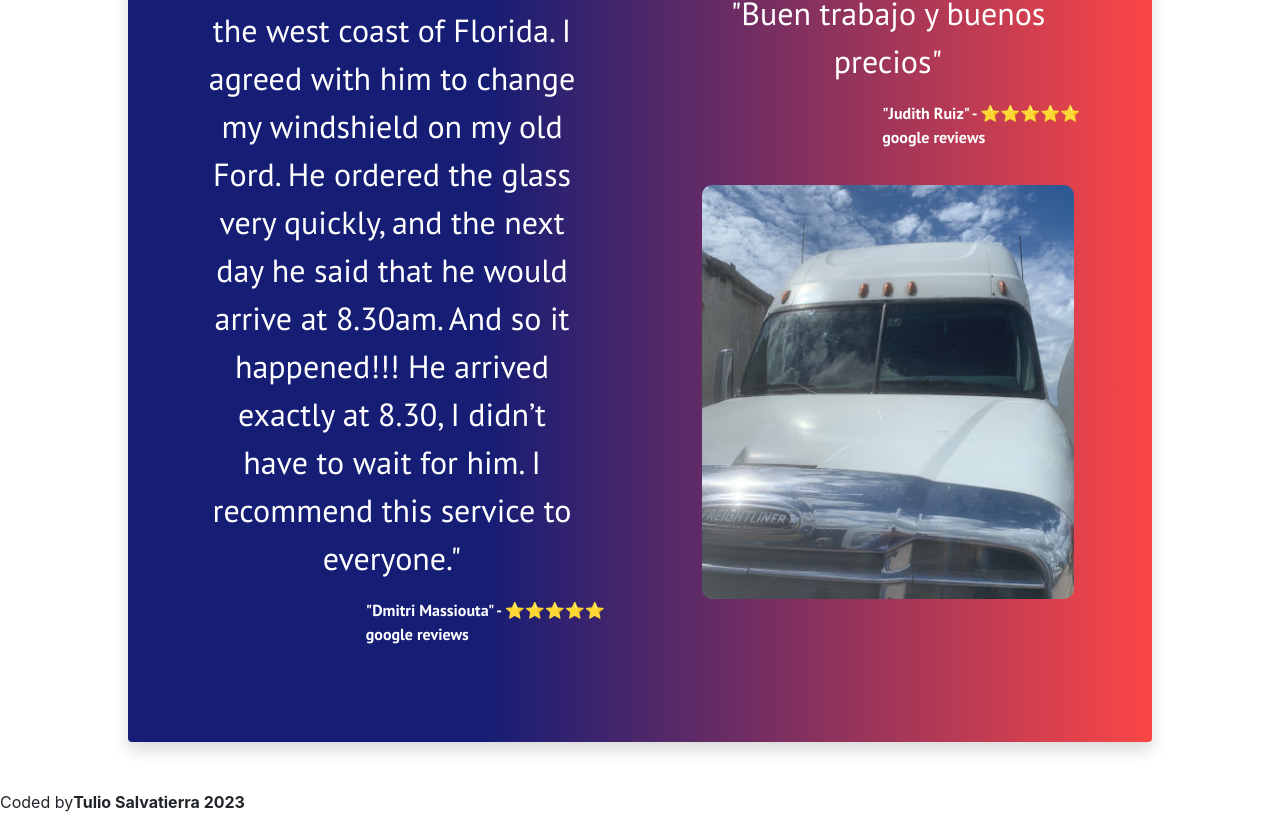
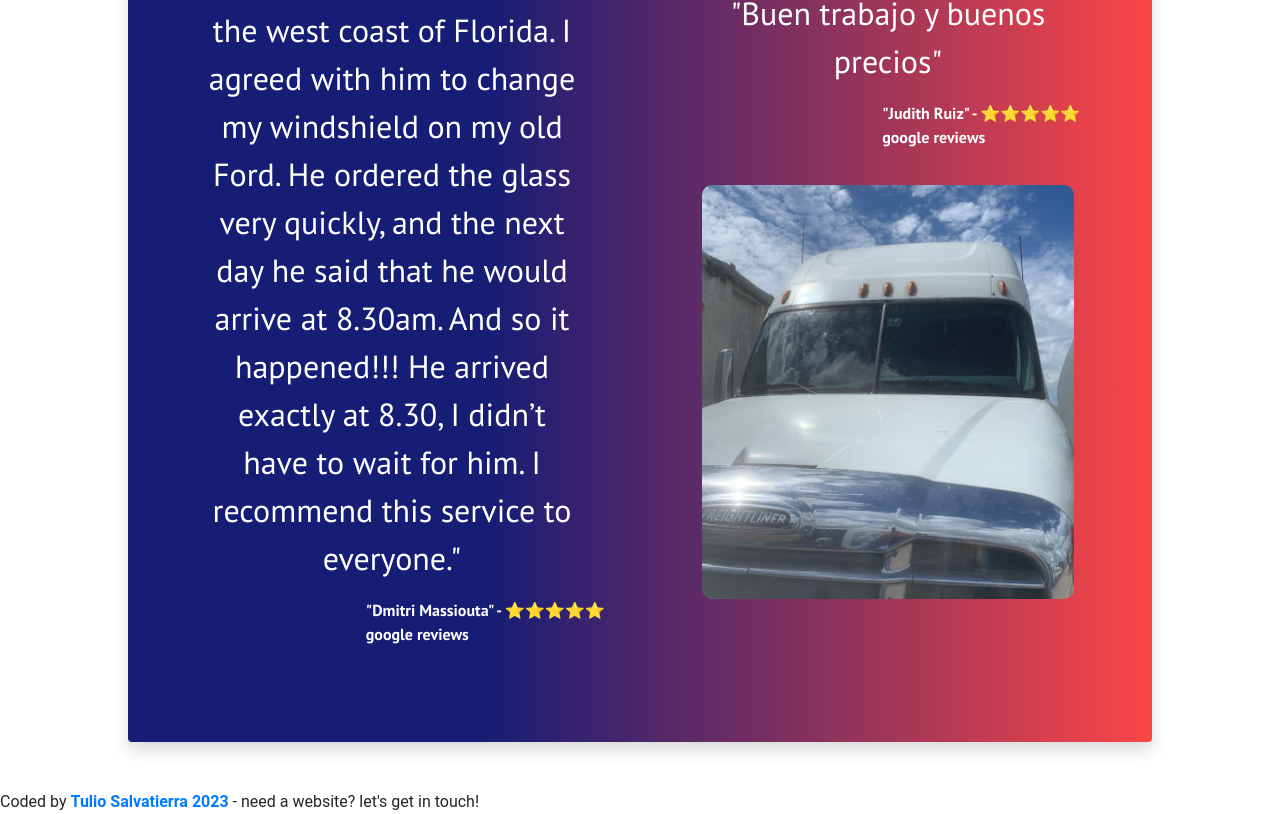
Before and after one commit to T00lio/marinautoglass, a React (Create React App) app: page / in a window 1280 px wide. Shown: the part 3171-3985 px from the top of the page. Built offline with nearby package versions, Linux system fonts and the light colour scheme.

Commit message:
added link to profolio on page footer

```diff
--- a/src/App.js
+++ b/src/App.js
@@ -2,7 +2,7 @@ import React from "react";
 import Navbar from "./components/Navbar";
 import HeroSection from "./components/Hero";
 import About from "./components/About";
-import Footer from "./components/Footer";
+import PageFooter from "./components/PageFooter";
 
 function App() {
   return (
@@ -11,7 +11,7 @@ function App() {
       <Navbar />
       <HeroSection />
       <About />
-      <Footer />
+      <PageFooter />
     </>
   );
 }
--- a/src/components/Footer.js
+++ /dev/null
@@ -1,15 +0,0 @@
-import React from "react";
-
-const Footer = () => {
-  return (
-    <footer
-      className="footer"
-      style={{ marginLeft: "auto", marginRight: "auto", textAlign: "center" }}
-    >
-      {" "}
-      Coded by <strong>Tulio Salvatierra 2023</strong>
-    </footer>
-  );
-};
-
-export default Footer;
--- /dev/null
+++ b/src/components/PageFooter.js
@@ -0,0 +1,20 @@
+import React from "react";
+
+const PageFooter = () => {
+  return (
+    <footer
+      style={{ fontFamily: "roboto", marginLeft: "auto", marginRight: "auto" }}
+    >
+      {" "}
+      Coded by{" "}
+      <strong>
+        <a href="https://www.tuliosalvatierra.com" target="blank">
+          Tulio Salvatierra 2023
+        </a>
+      </strong>{" "}
+      - need a website? let's get in touch!{" "}
+    </footer>
+  );
+};
+
+export default PageFooter;
```
